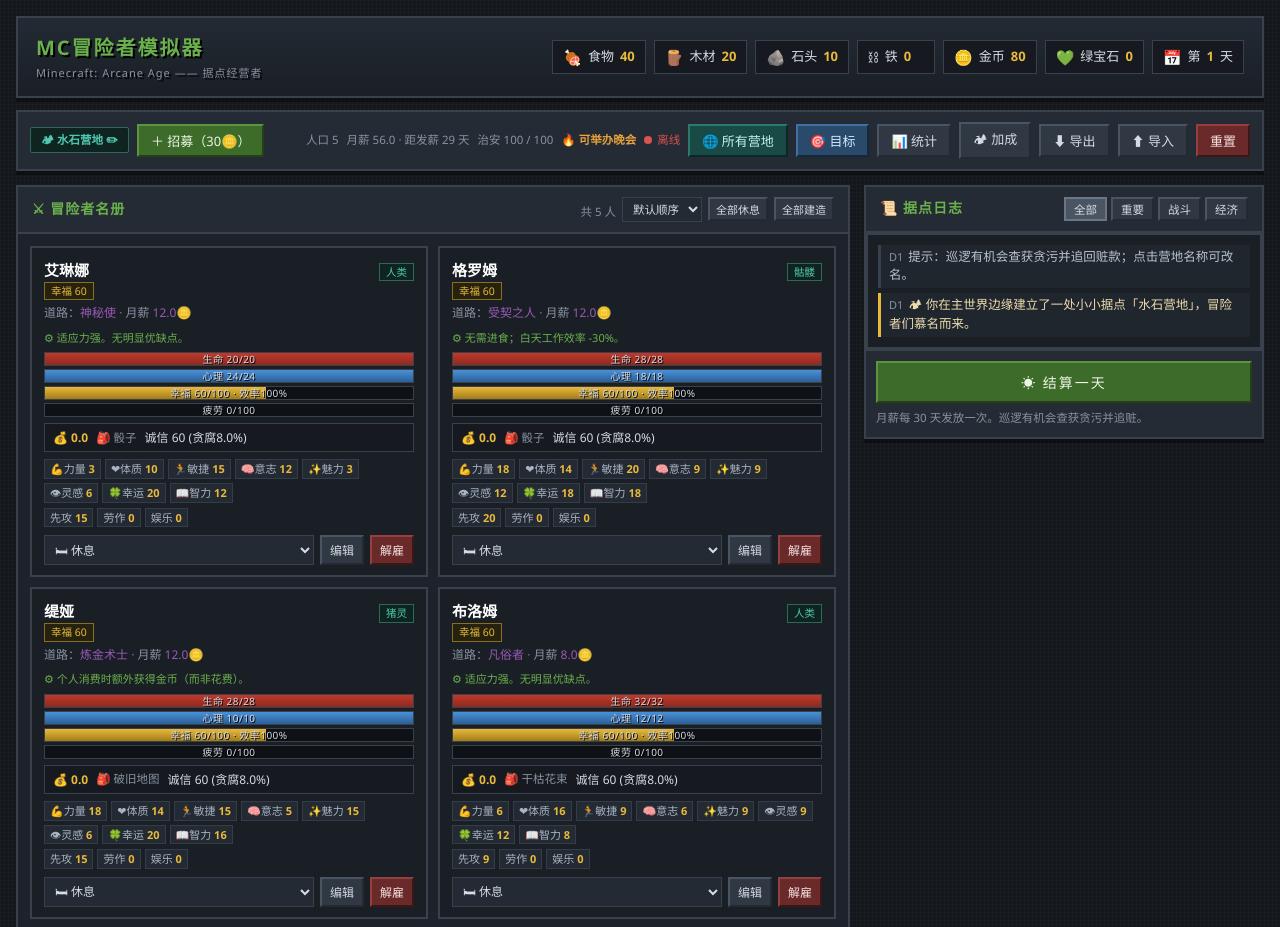
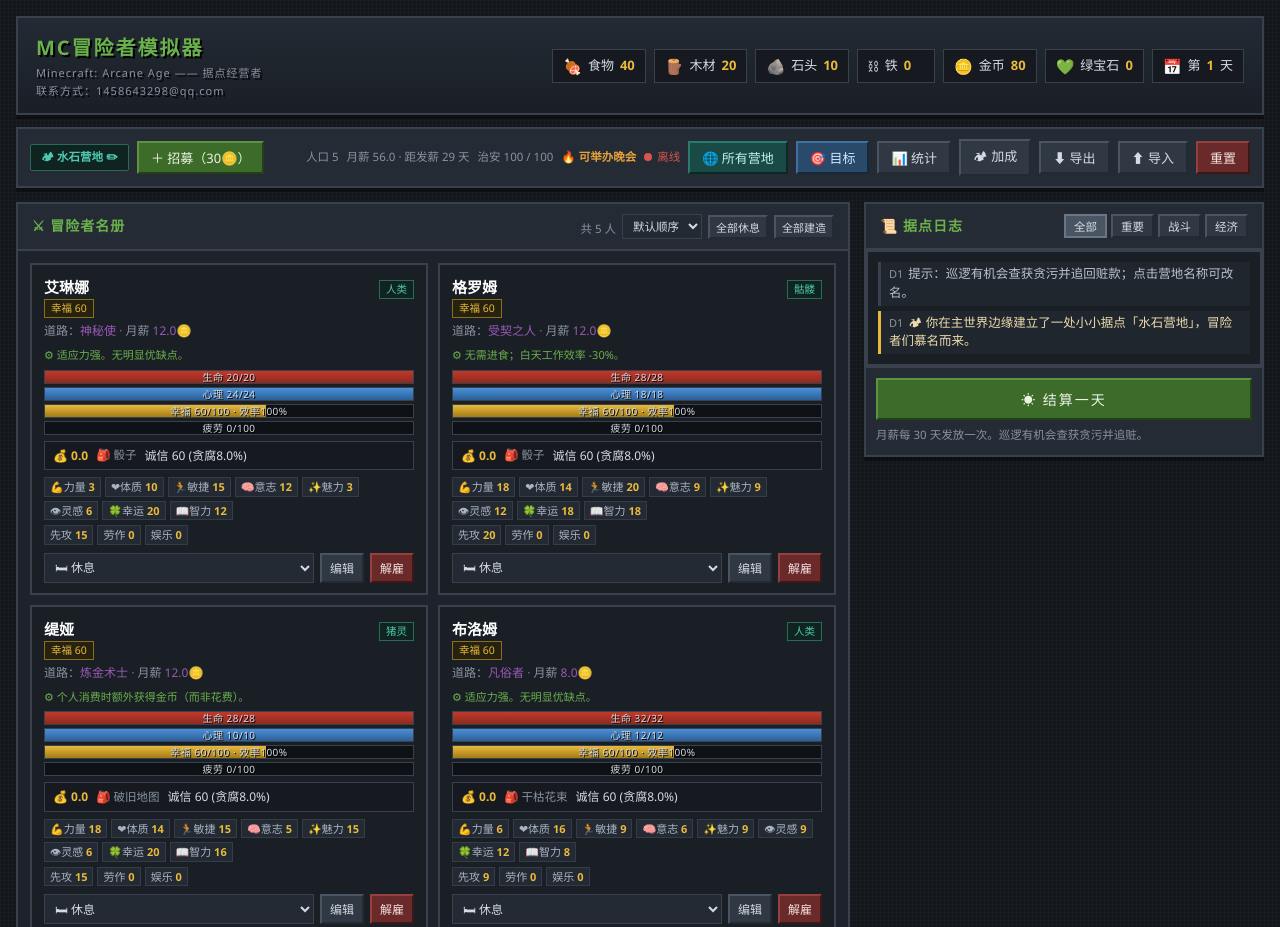
Before and after one commit to OuyangLeon/MinecraftAdventurer, a plain HTML site: page index.html in a window 1280 px wide. Shown: the top 927 px of the page. Drawn offline with Linux system fonts and the light colour scheme; no server answers.

Commit message:
Update index.html

```diff
--- a/index.html
+++ b/index.html
@@ -9,7 +9,7 @@
 <body>
 <div class="app">
   <header>
-    <h1>MC冒险者模拟器<small>Minecraft: Arcane Age —— 据点经营者</small></h1>
+    <h1>MC冒险者模拟器<small>Minecraft: Arcane Age —— 据点经营者</br>联系方式：1458643298@qq.com</small></h1>
     <div class="res-bar" id="resBar"></div>
   </header>
 
```
